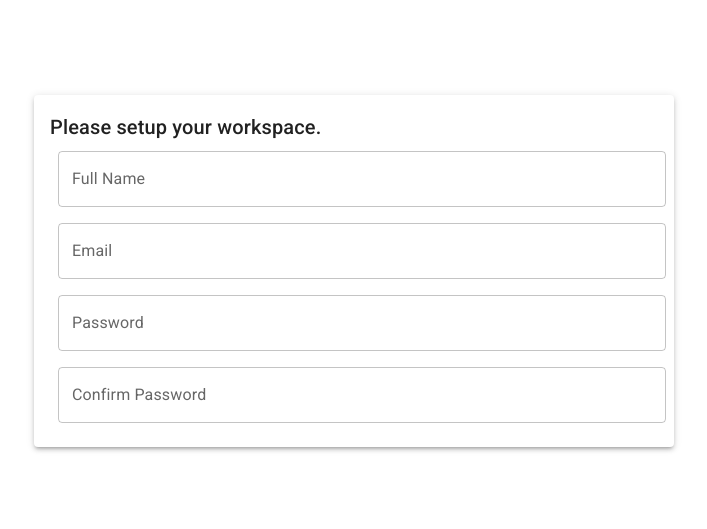
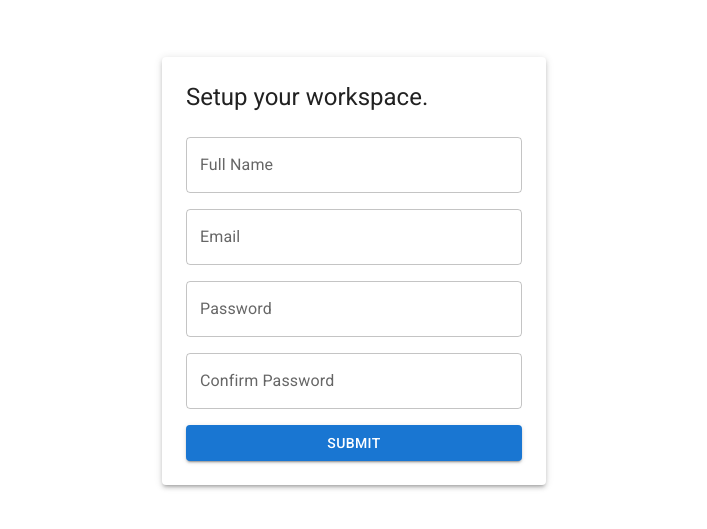
Before and after one commit to haotangio/aiffordable, a Next.js app: page /system/setup in a window 1280 px wide. Shown: the part 129-658 px from the top of the page, without its empty margins (286-993 px from the left). Built offline with nearby package versions, Linux system fonts and the light colour scheme.

Commit message:
feat: dummy components

```diff
--- a/packages/design-system/components/PaperCard.tsx
+++ b/packages/design-system/components/PaperCard.tsx
@@ -2,7 +2,7 @@ import {Paper, PaperProps} from "@mui/material";
 
 export function PaperCard({ children, sx, ...rest }: PaperProps) {
   return (
-    <Paper {...rest} sx={{ padding: 2, ...sx }} elevation={3}>
+    <Paper {...rest} sx={{ padding: 3, ...sx }} elevation={3}>
       {children}
     </Paper>
   );
--- a/packages/system-management/components/KickOffForm.tsx
+++ b/packages/system-management/components/KickOffForm.tsx
@@ -1,14 +1,13 @@
-import {Box, TextField} from "@mui/material";
+import {Button, Stack, TextField} from "@mui/material";
 
 export function KickOffForm() {
   return (
-    <Box sx={{
-      '& .MuiTextField-root': { m: 1 },
-    }}>
-      <TextField label="Full Name" fullWidth />
-      <TextField label="Email" fullWidth />
-      <TextField label="Password" fullWidth />
-      <TextField label="Confirm Password" fullWidth />
-    </Box>
+    <Stack direction="column" spacing={2}>
+      <TextField label="Full Name" />
+      <TextField label="Email" />
+      <TextField label="Password" />
+      <TextField label="Confirm Password" />
+      <Button variant="contained">Submit</Button>
+    </Stack>
   )
 }
--- a/src/app/system/setup/page.tsx
+++ b/src/app/system/setup/page.tsx
@@ -4,8 +4,8 @@ import {PaperCard} from "@aiffordable/design-system/components";
 
 export default function SetupPage() {
   return (
-    <PaperCard sx={{width: { sm: '100%', md: '50%'}}}>
-      <Typography variant="h6">Please setup your workspace.</Typography>
+    <PaperCard sx={{width: { sm: '100%', md: '30%'}}}>
+      <Typography variant="h5" mb={3}>Setup your workspace.</Typography>
       <KickOffForm />
     </PaperCard>
   );
```
